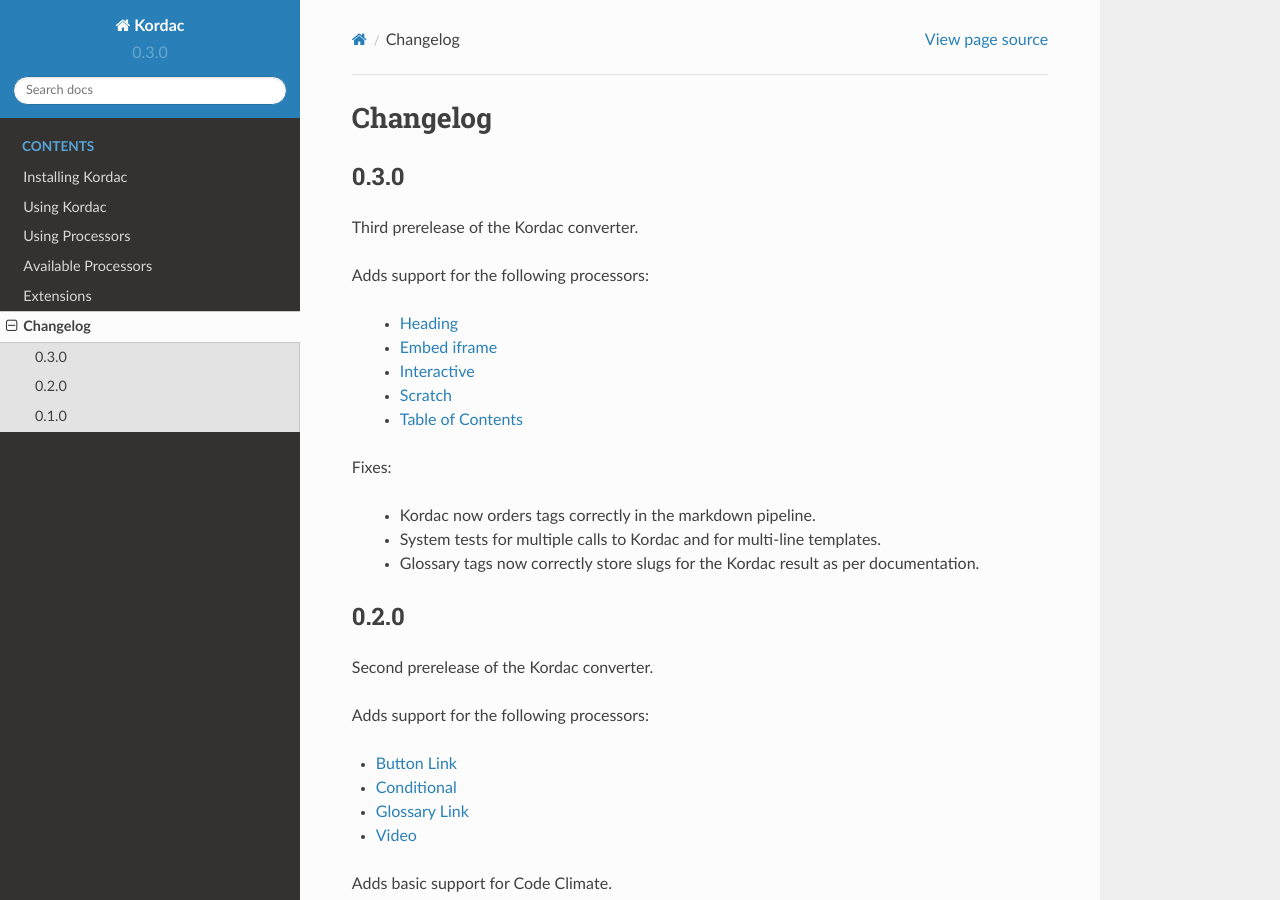
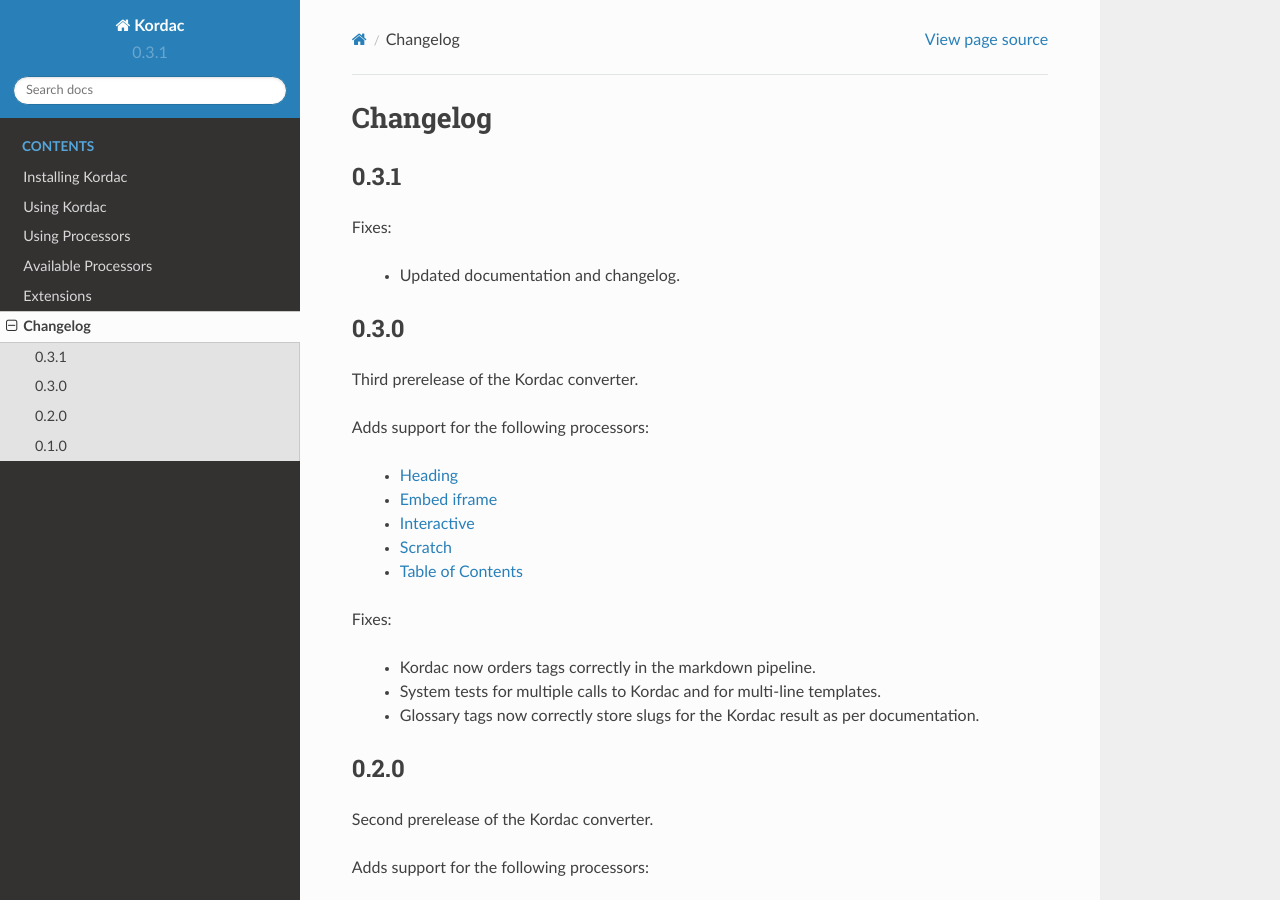
Before and after one commit to uccser/verto, a Sphinx documentation site: the page built from docs/source/changelog.rst, in a window 1280 px wide and 900 px high. Built offline with Sphinx 7.4.7 and the Read the Docs theme 2.0.0, drawn with Linux system fonts in a browser that asks for light colours.

Commit message:
Bump version and log

```diff
--- a/docs/source/changelog.rst
+++ b/docs/source/changelog.rst
@@ -1,5 +1,11 @@
 Changelog
 #######################################
+
+0.3.1
+=======================================
+Fixes:
+
+  - Updated documentation and changelog.
 
 0.3.0
 =======================================
--- a/kordac/__init__.py
+++ b/kordac/__init__.py
@@ -1,3 +1,3 @@
 from .Kordac import Kordac
 
-__version__ = '0.3.0'
+__version__ = '0.3.1'
```
